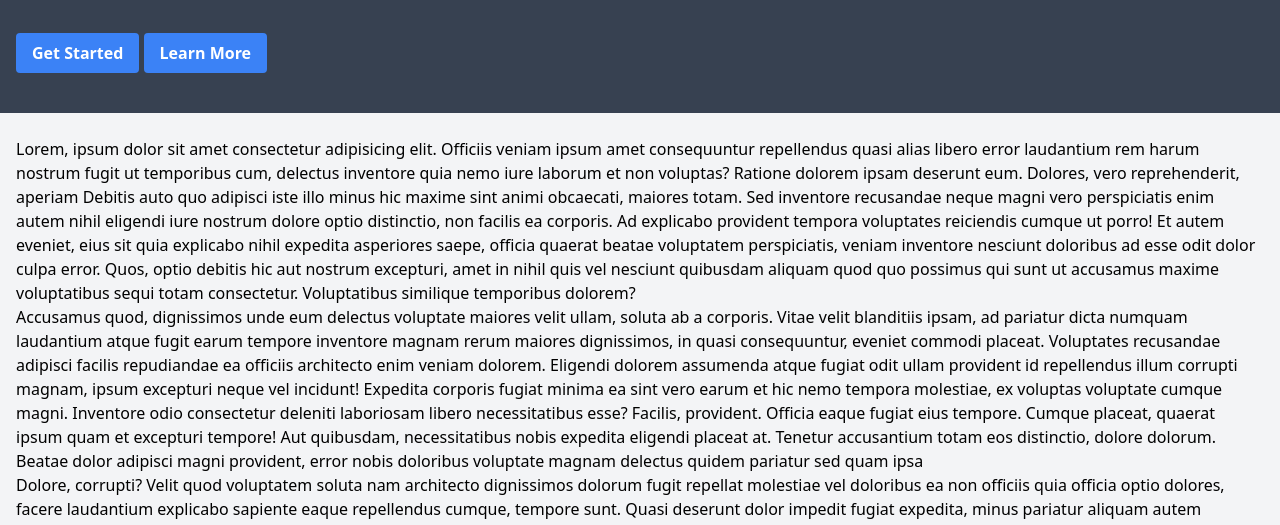
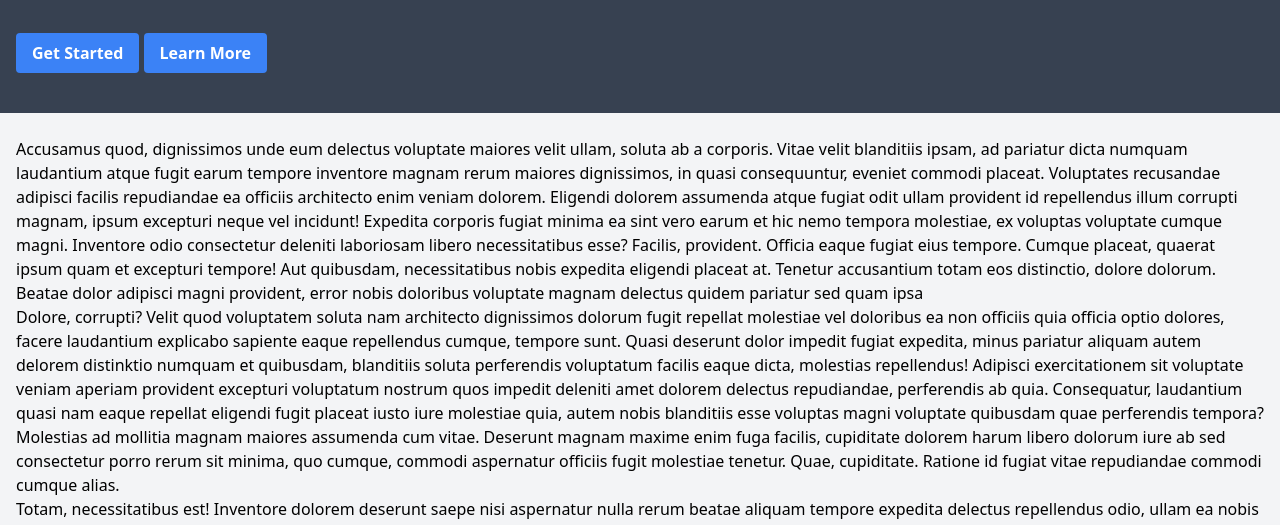
Before and after one commit to vergissberlin/example-release-please, a plain HTML site: page example-app/index.html in a window 1280 px wide. Shown: the part 271-796 px from the top of the page. Drawn offline with nearby package versions, Linux system fonts and the light colour scheme.

Commit message:
style(index.html): remove placeholder text to clean up the main content area

```diff
--- a/example-app/index.html
+++ b/example-app/index.html
@@ -31,18 +31,6 @@
     </section>
 
     <main class="container mx-auto px-4 py-6 ">
-        <p>
-            Lorem, ipsum dolor sit amet consectetur adipisicing elit. Officiis veniam ipsum amet consequuntur repellendus
-            quasi alias libero error laudantium rem harum nostrum fugit ut temporibus cum, delectus inventore quia nemo
-            iure laborum et non voluptas? Ratione dolorem ipsam deserunt eum. Dolores, vero reprehenderit, aperiam
-            Debitis auto quo adipisci iste illo minus hic maxime sint animi obcaecati, maiores totam. Sed inventore
-            recusandae neque magni vero perspiciatis enim autem nihil eligendi iure nostrum dolore optio distinctio, non
-            facilis ea corporis. Ad explicabo provident tempora voluptates reiciendis cumque ut porro! Et autem eveniet,
-            eius sit quia explicabo nihil expedita asperiores saepe, officia quaerat beatae voluptatem perspiciatis,
-            veniam inventore nesciunt doloribus ad esse odit dolor culpa error. Quos, optio debitis hic aut nostrum
-            excepturi, amet in nihil quis vel nesciunt quibusdam aliquam quod quo possimus qui sunt ut accusamus maxime
-            voluptatibus sequi totam consectetur. Voluptatibus similique temporibus dolorem?
-        </p>
         <p>
             Accusamus quod, dignissimos unde eum delectus voluptate maiores velit ullam, soluta ab a corporis. Vitae
             velit blanditiis ipsam, ad pariatur dicta numquam laudantium atque fugit earum tempore inventore magnam
```
